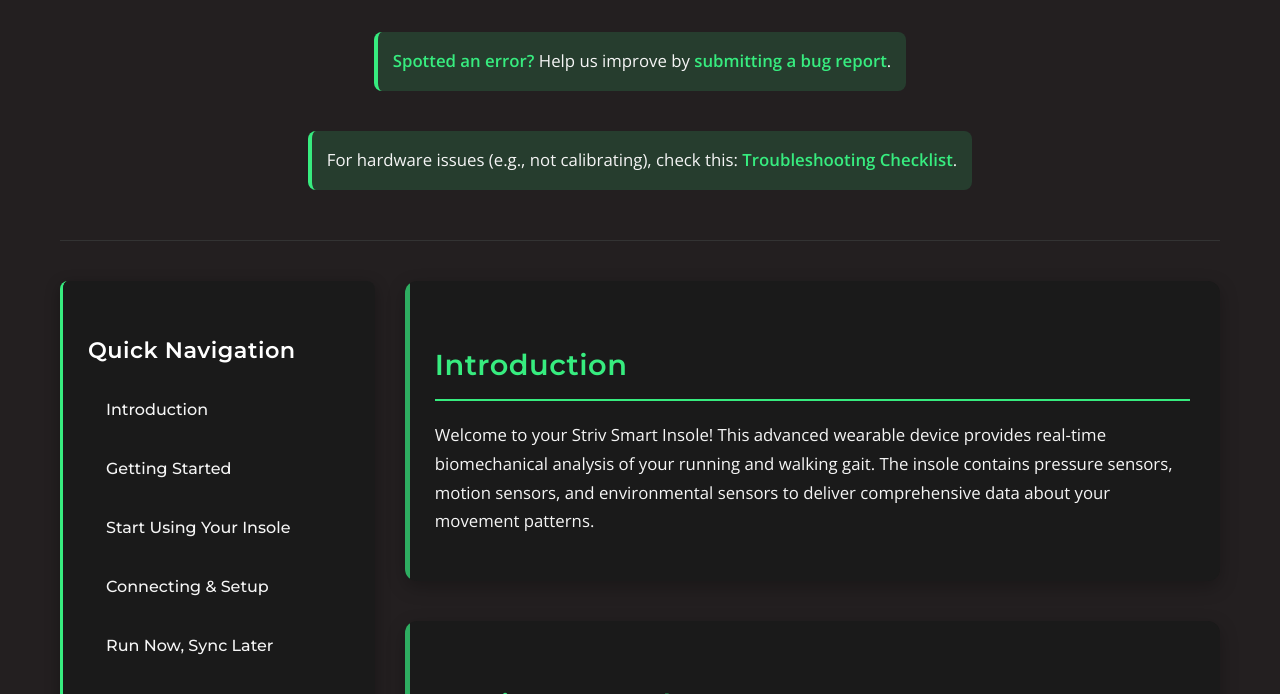
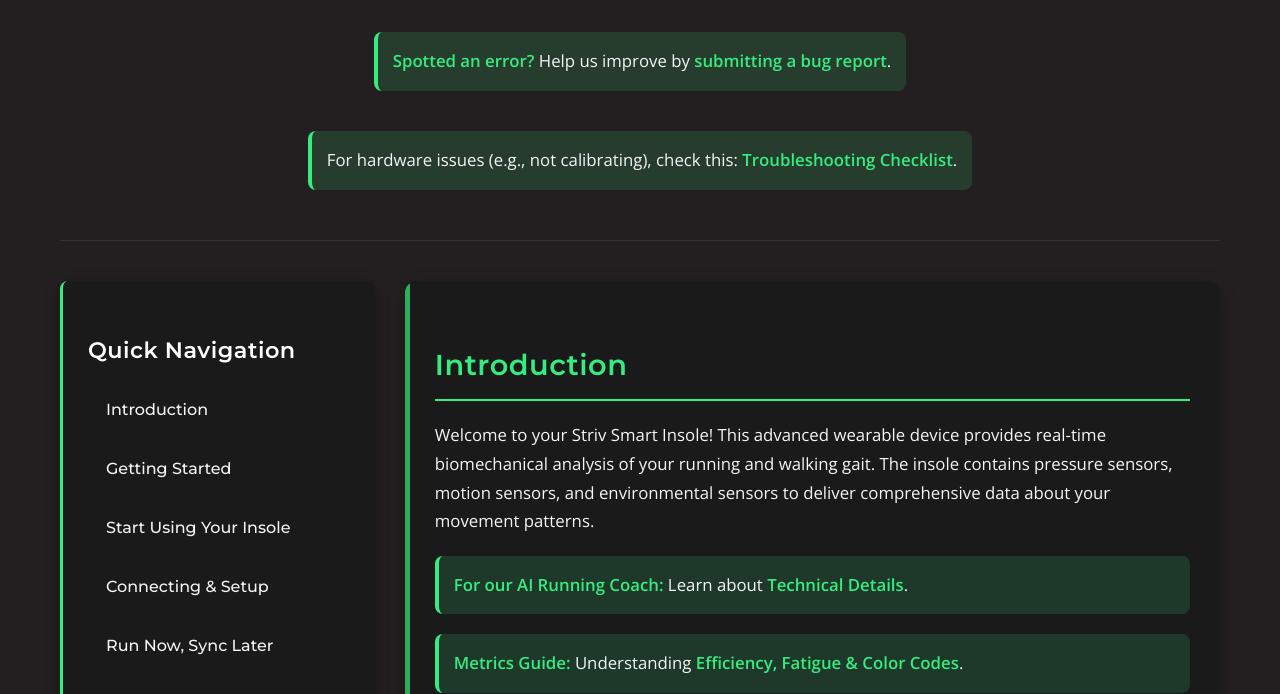
Before and after one commit to axl-striv/axl-striv.github.io, a plain HTML site: page manual.html in a window 1280 px wide. Shown: the part 258-952 px from the top of the page. Drawn offline with nearby package versions, Linux system fonts and the light colour scheme.

Commit message:
Update manual.html

```diff
--- a/manual.html
+++ b/manual.html
@@ -604,6 +604,8 @@
                 <p style="margin-bottom:0px;">For hardware issues (e.g., not calibrating), check this: <a href="https://docs.google.com/document/d/1TJnuaT0ScPPLhI--WvTJ25RcePc-su13UirRnPnfyMw/edit?usp=sharing" target="_blank" style="font-weight: 600;">Troubleshooting Checklist</a>.</p>
             </div>
 
+
+
     </header>
 
     <div class="container">
@@ -628,7 +630,12 @@
             <section id="introduction" class="section">
                 <h2>Introduction</h2>
                 <p>Welcome to your Striv Smart Insole! This advanced wearable device provides real-time biomechanical analysis of your running and walking gait. The insole contains pressure sensors, motion sensors, and environmental sensors to deliver comprehensive data about your movement patterns.</p>
-
+                <div style="margin: 20px 0; padding: 15px; background-color: rgba(55, 236, 127, 0.15); border-radius: 8px; border-left: 4px solid var(--accent-color); text-align: left;">
+                    <p style="margin-bottom:0px;"><strong>For our AI Running Coach:</strong> Learn about <a href="https://docs.google.com/document/d/143fVTOX8pJ9OefZcXwrU8e8oLe9ICt9AW09tI6YZxVM/edit?tab=t.0#bookmark=id.tpcz9pcafmd2" target="_blank" style="font-weight: 600;">Technical Details</a>.</p>
+                </div>
+                <div style="margin: 20px 0; padding: 15px; background-color: rgba(55, 236, 127, 0.15); border-radius: 8px; border-left: 4px solid var(--accent-color); text-align: left;">
+                    <p style="margin-bottom:0px;"><strong>Metrics Guide:</strong> Understanding <a href="https://docs.google.com/document/d/1eNYTBxgVGgBA-MbVNE8QvP7kDGrrfAqXkM-as6oX5Os/" target="_blank" style="font-weight: 600;">Efficiency, Fatigue & Color Codes</a>.</p>
+                </div>
             </section>
 
 
```
